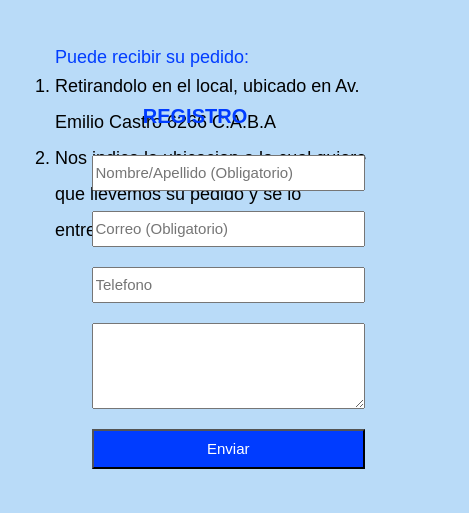
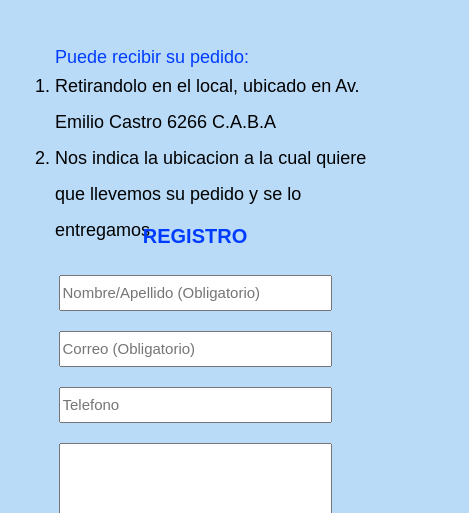
Before and after one commit to MartinPicasarri/Clase59915, a plain HTML site: page html/ventas.html in a window 390 px wide. Shown: the part 768-1281 px from the top of the page, 469 px wide, since content can reach past the window. Drawn offline with Linux system fonts and the light colour scheme.

Commit message:
Version Final

```diff
--- a/estilo.css
+++ b/estilo.css
@@ -257,6 +257,10 @@ footer {
         text-align: center;
     }
 
+    header ul{
+        text-align: center;
+    }
+
     header ul li{
         padding: 0px 10px;
         font-weight: normal;
@@ -264,7 +268,7 @@ footer {
 
     .contenedor{
         display: block;
-        height: 930px;
+        height: 1130px;
     }
 
     .contenedor img{
@@ -282,16 +286,13 @@ footer {
 
     .grilla-metodos{
         grid-template-columns: 100%;
-        grid-template-rows: 460px 300px;
-        height: 900px;
-    }
-
-    .area-dos{
-        justify-self: center;
+        grid-template-rows: 580px 430px;
     }
 
     .area-dos form{
-        width: 50%;
+        width: 70%;
+        margin-left: 15%;
+        margin-right: 15%;
     }
 
     .grilla-pesos{
```
Also changed, not shown: index.html (+2 -2 lines).
